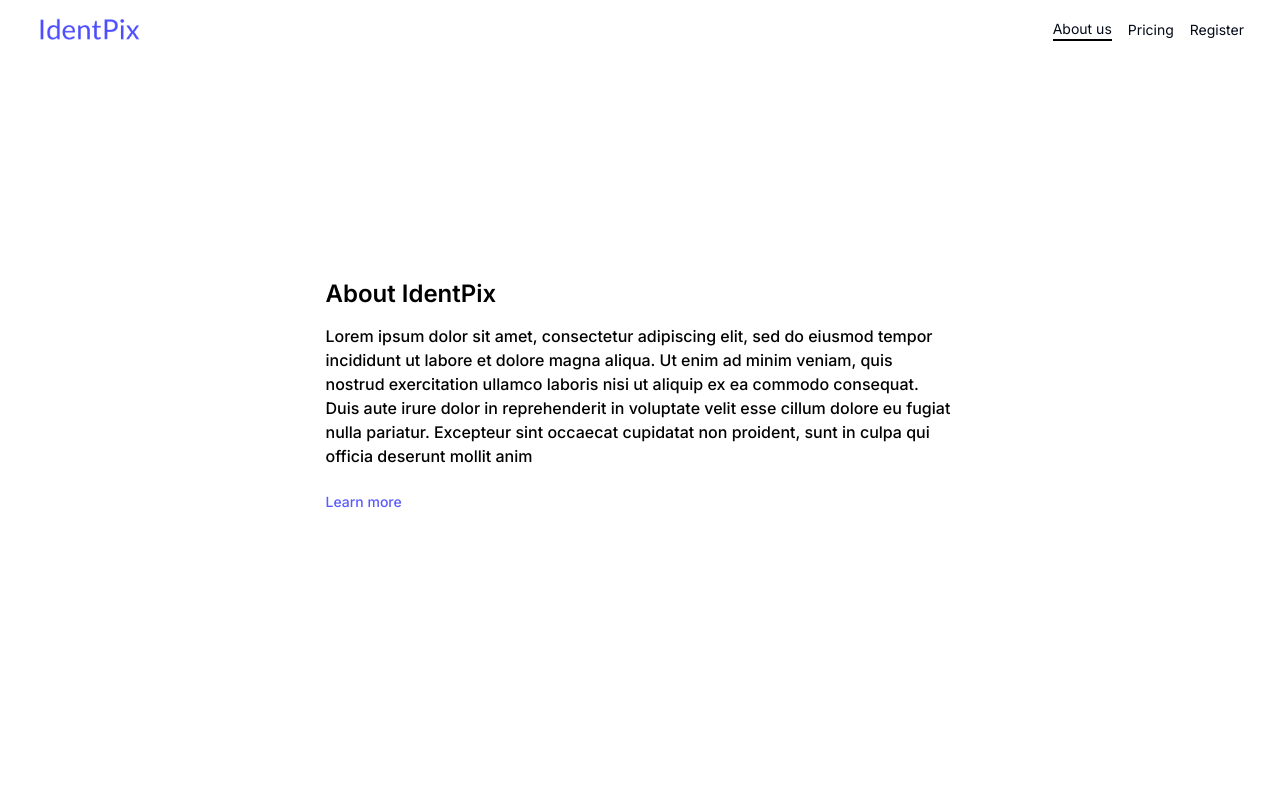
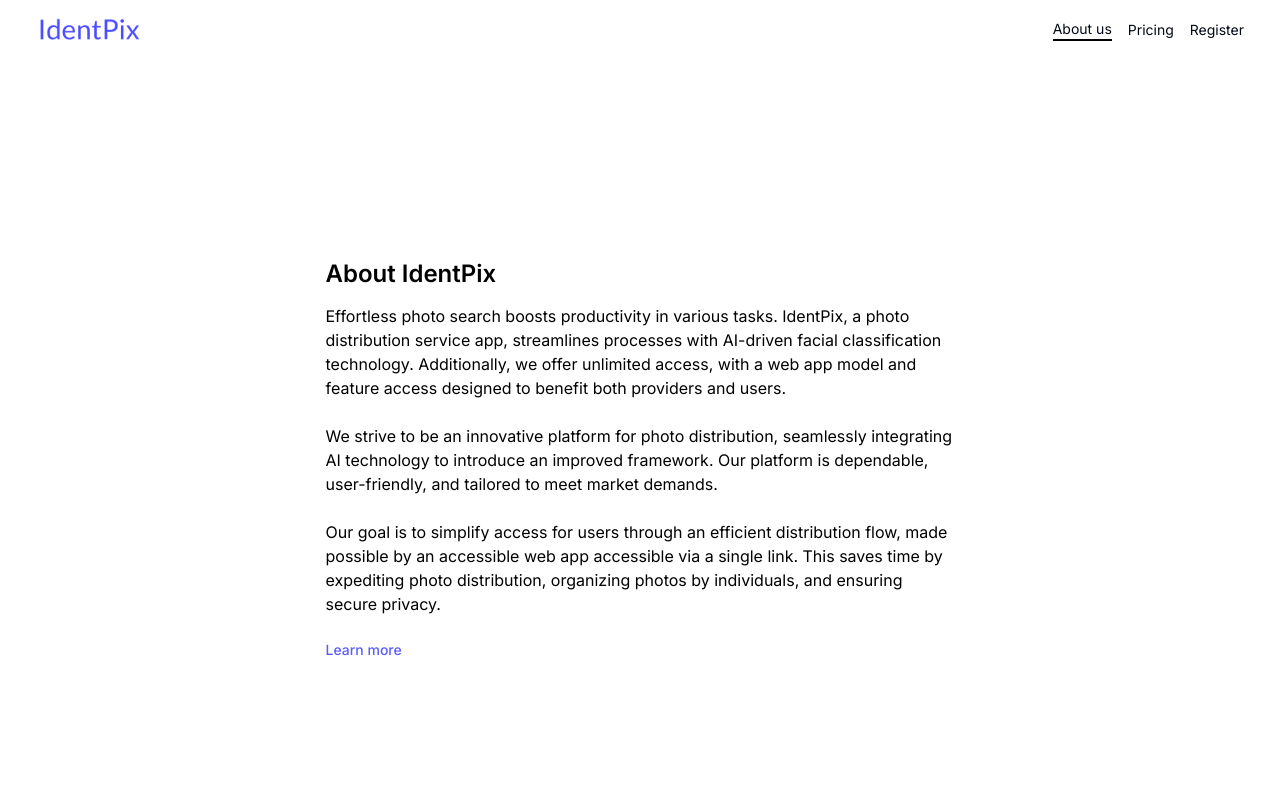
Before and after one commit to alizaenazet/identpix-mvp, a Next.js app: page /about-us in a window 1280 px wide. Shown: the top 800 px of the page. Built offline with nearby package versions, Linux system fonts and the light colour scheme.

Commit message:
feat: add copywriting and margin top

```diff
--- a/app/about-us/page.tsx
+++ b/app/about-us/page.tsx
@@ -8,10 +8,13 @@ export const metadata: Metadata = {
 };
 export default function Page() {
   return (
-    <main className='flex h-screen flex-col  justify-center items-center p-16'>
+    <main className='flex h-screen flex-col  justify-center items-center p-16 mt-16'>
         <div className='flex flex-col items-start gap-3.5 lg:w-[629px]'>
             <h1 className='text-black text-xl font-semibold md:text-2xl'>About IdentPix</h1>
-            <p className='text-black text-sm font-medium lg:text-base'>Lorem ipsum dolor sit amet, consectetur adipiscing elit, sed do eiusmod tempor incididunt ut labore et dolore magna aliqua. Ut enim ad minim veniam, quis nostrud exercitation ullamco laboris nisi ut aliquip ex ea commodo consequat. Duis aute irure dolor in reprehenderit in voluptate velit esse cillum dolore eu fugiat nulla pariatur. Excepteur sint occaecat cupidatat non proident, sunt in culpa qui officia deserunt mollit anim</p>
+            <p className='text-black text-sm lg:text-base'>Effortless photo search boosts productivity in various tasks. IdentPix, a photo distribution service app, streamlines processes with AI-driven facial classification technology. Additionally, we offer unlimited access, with a web app model and feature access designed to benefit both providers and users.<br/><br/>
+            We strive to be an innovative platform for photo distribution, seamlessly integrating AI technology to introduce an improved framework. Our platform is dependable, user-friendly, and tailored to meet market demands.<br/><br/>
+            Our goal is to simplify access for users through an efficient distribution flow, made possible by an accessible web app accessible via a single link. This saves time by expediting photo distribution, organizing photos by individuals, and ensuring secure privacy.
+            </p>
             <Link href={"/"}>
                 <Button className='p-0' variant="link">Learn more</Button>
             </Link>
```
